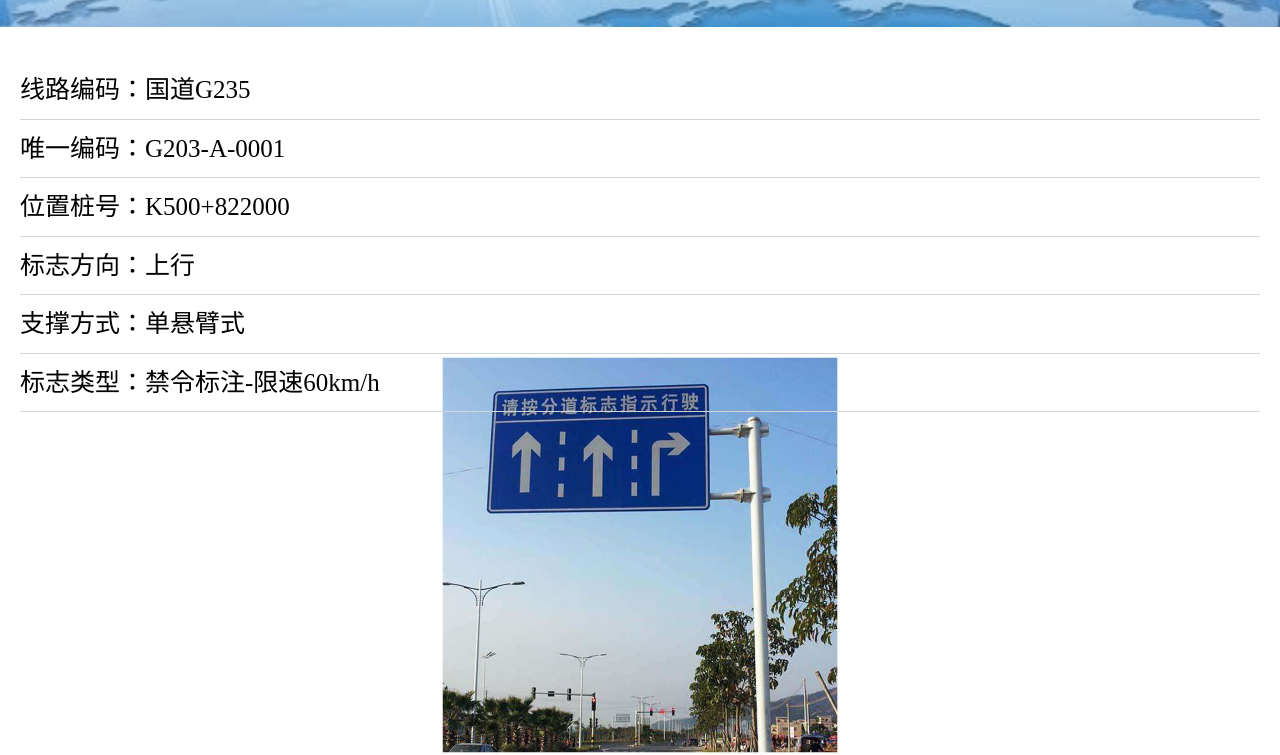
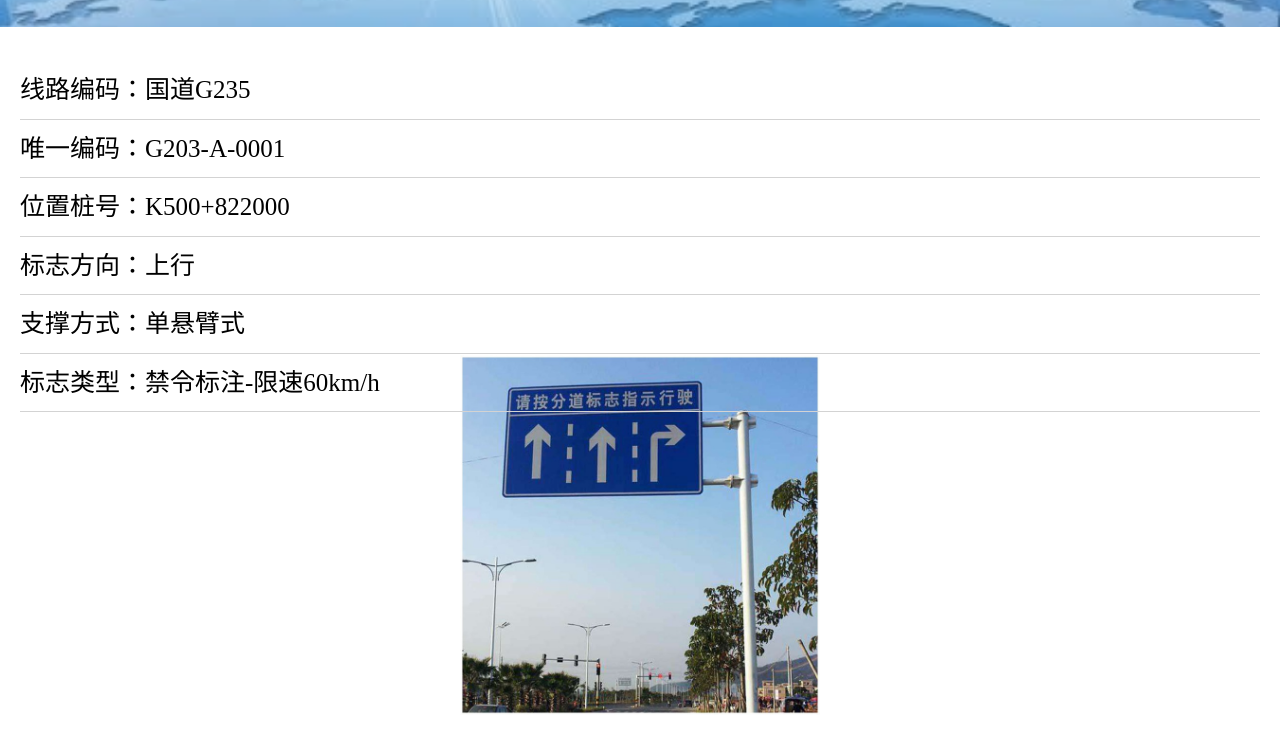
Before and after one commit to jiadongzhen/jiadongzhen.github.io, a plain HTML site: page index.html in a window 1280 px wide. Shown: the part 133-888 px from the top of the page. After the commit the page ends 848 px from the top, so only its background shows below. Drawn offline with Linux system fonts and the light colour scheme.

Commit message:
Update index.html

```diff
--- a/index.html
+++ b/index.html
@@ -57,7 +57,7 @@
 			background-size: contain; /* 将图片自适应调整大小 */
 			background-position: center; /* 将图片居中 */
 			background-repeat: no-repeat; /* 去除重复 */
-			height: 50vh; /* 设置高度为屏幕高度的 50% */
+			height: 45vh; /* 设置高度为屏幕高度的 50% */
 			display: flex; /* 使用 flexbox 布局 */
 			justify-content: center; /* 将内容垂直居中 */
 			align-items: center; /* 将内容水平居中 */
```
